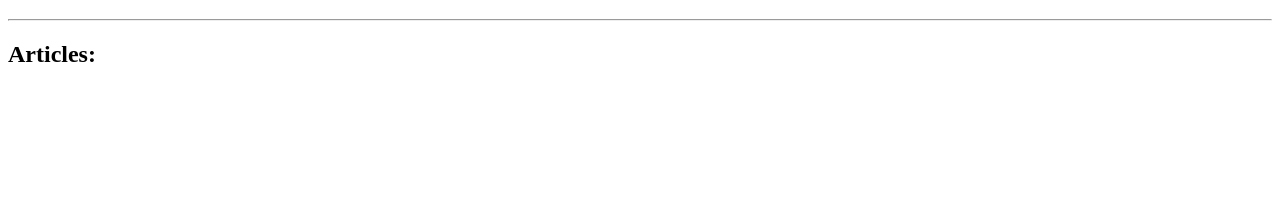
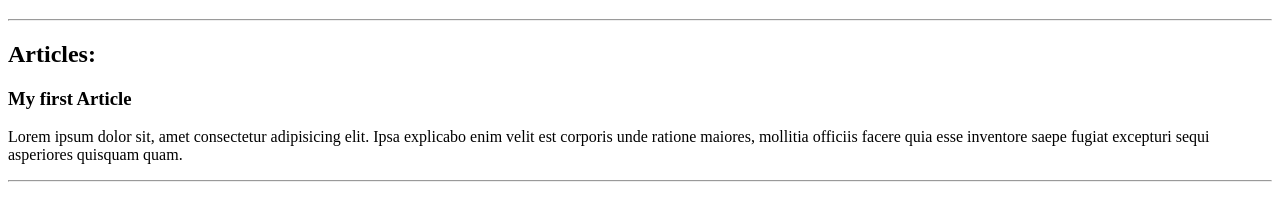
Before and after one commit to mareimorsy/saturday-session-git, a plain HTML site: page index.html in a window 1280 px wide. Shown: the part 61-282 px from the top of the page. Drawn offline with Linux system fonts and the light colour scheme.

Commit message:
add first article

```diff
--- a/index.html
+++ b/index.html
@@ -12,6 +12,11 @@
         <hr>
         <h2>Articles:</h2>
 
+        <article>
+            <h3>My first Article</h3>
+            <p>Lorem ipsum dolor sit, amet consectetur adipisicing elit. Ipsa explicabo enim velit est corporis unde ratione maiores, mollitia officiis facere quia esse inventore saepe fugiat excepturi sequi asperiores quisquam quam.</p>
+            <hr>
+        </article>
     </main>
 </body>
 </html>
```
